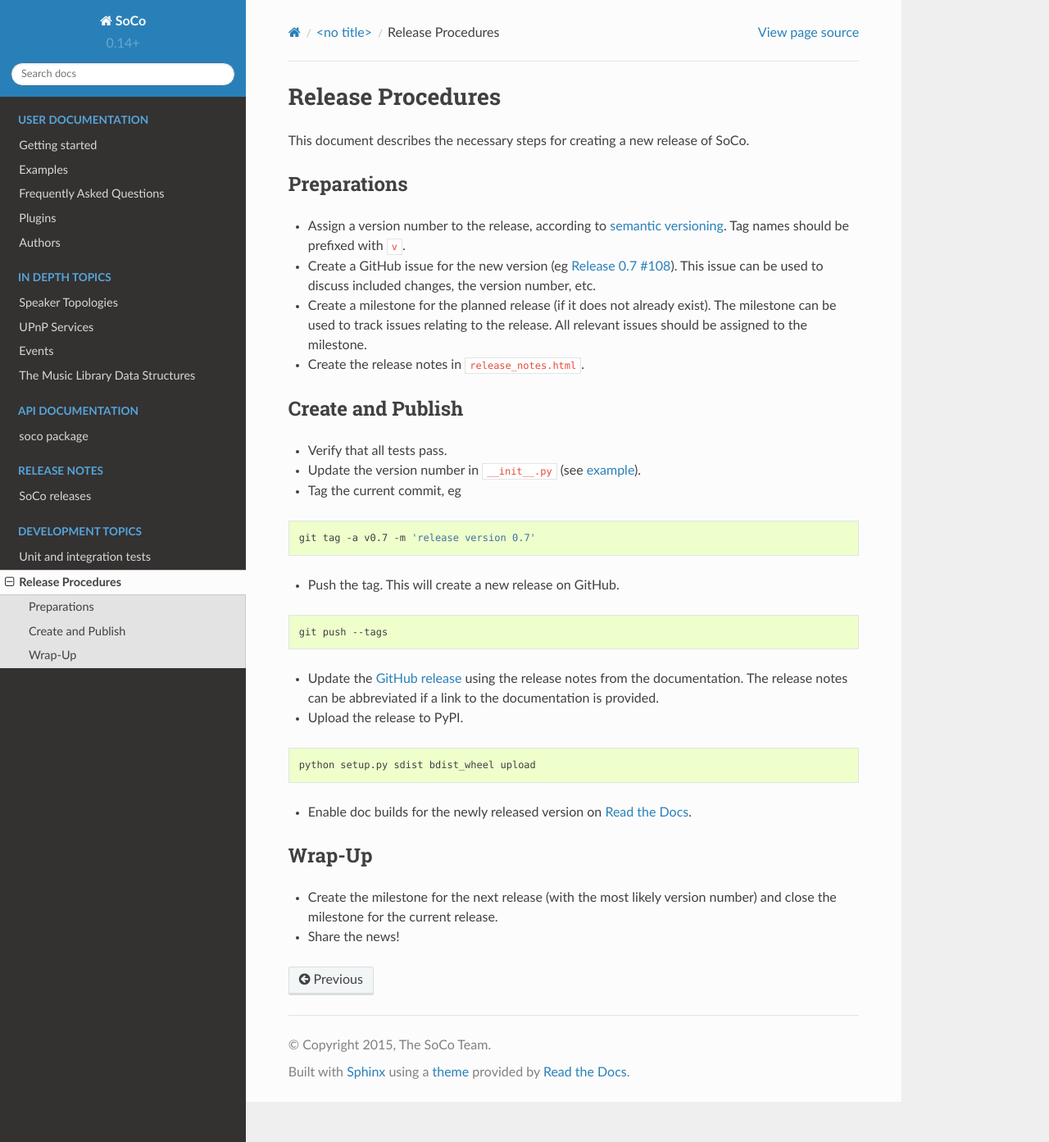
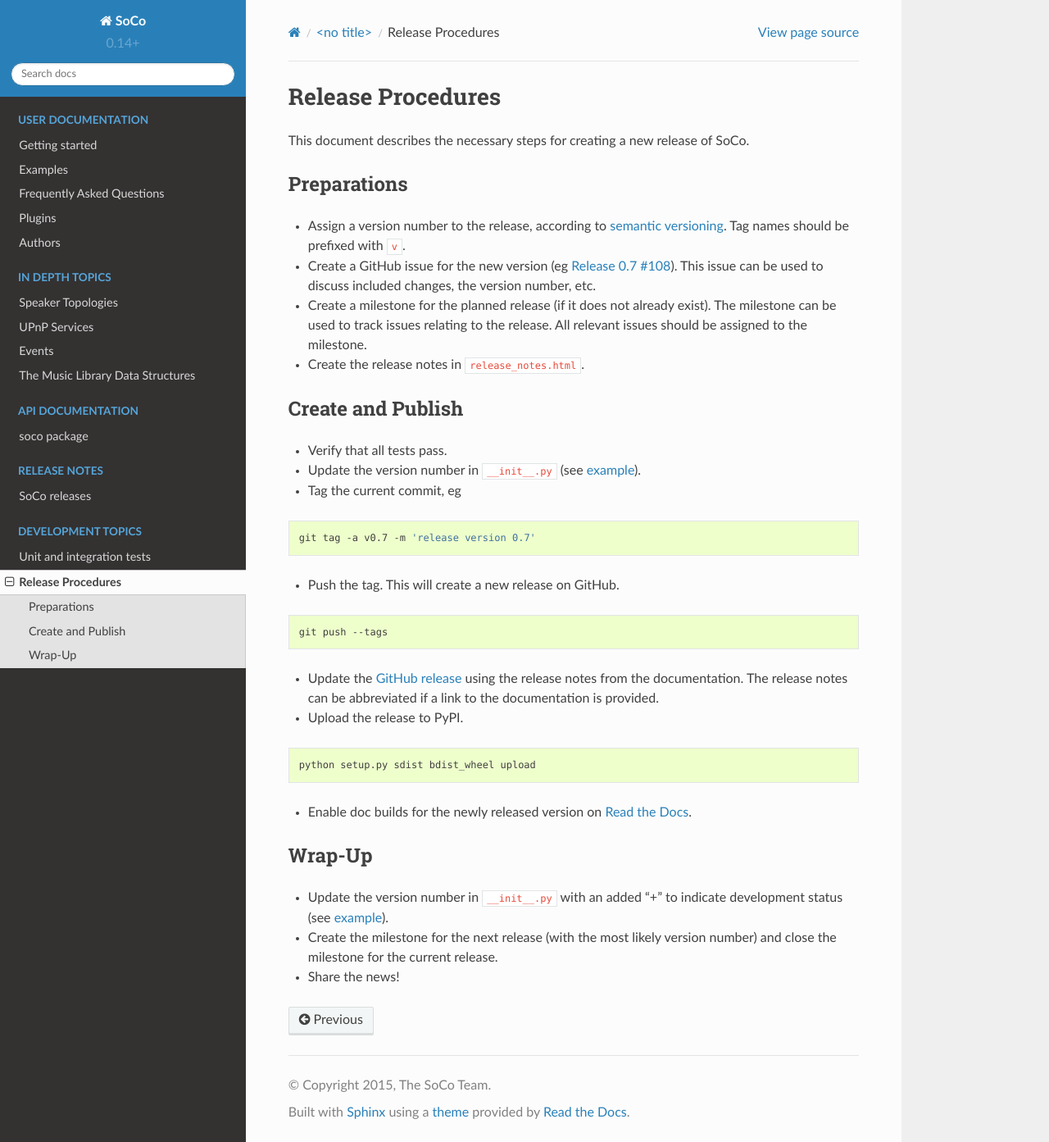
Before and after one commit to SoCo/SoCo, a Sphinx documentation site: the page built from doc/development/release-howto.rst, in a window 1280 px wide and 1393 px high. Shown: the whole window at 82% size. Built offline with Sphinx 7.4.7 and the Read the Docs theme 2.0.0, drawn with Linux system fonts in a browser that asks for light colours.

Commit message:
Added information about adding + to version in development

```diff
--- a/doc/development/release-howto.rst
+++ b/doc/development/release-howto.rst
@@ -58,6 +58,11 @@
 Wrap-Up
 -------
 
+* Update the version number in ``__init__.py`` with an added "+" to
+  indicate development status (see `example
+  <https://github.com/SoCo/SoCo/commit/2bf8caf7736772920bafd1
+  81d8b844269d95be17>`__).
+
 * Create the milestone for the next release (with the most likely version
   number) and close the milestone for the current release.
 
```
